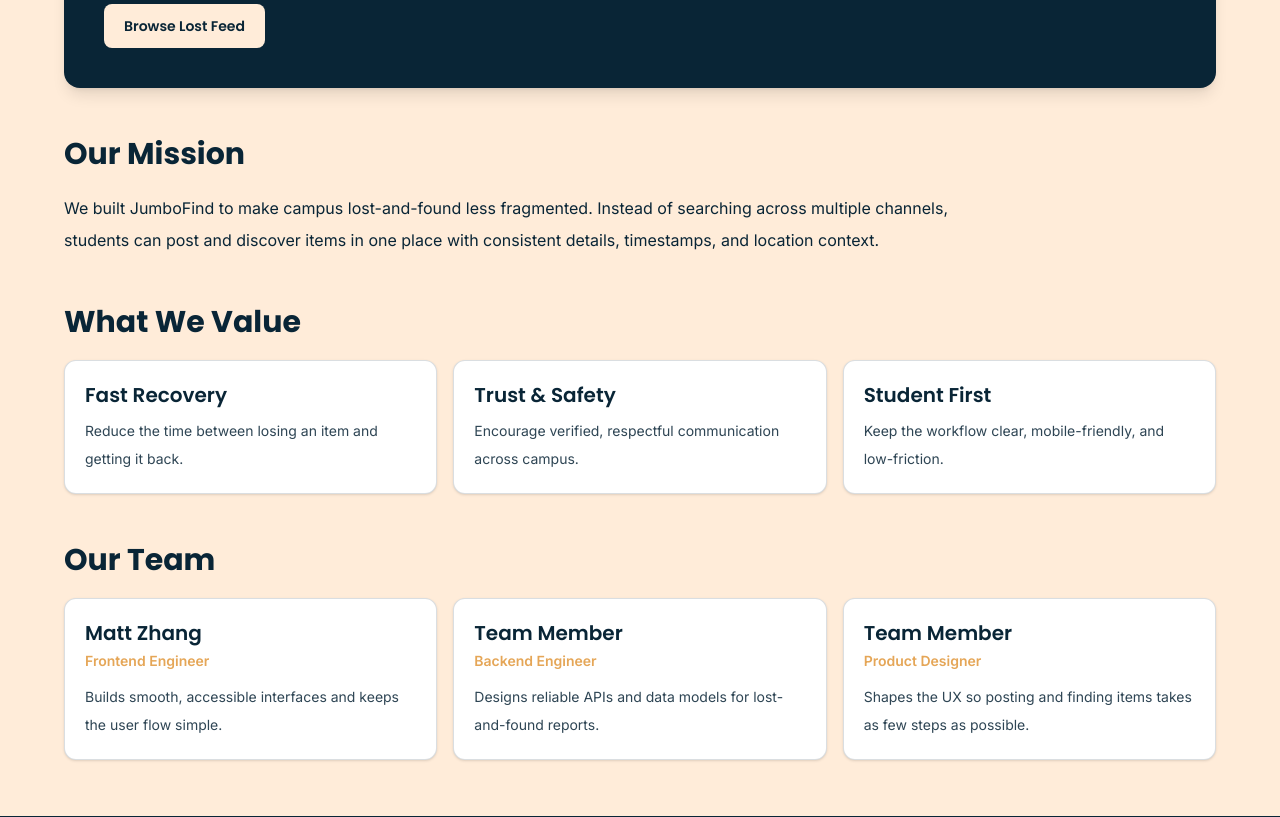
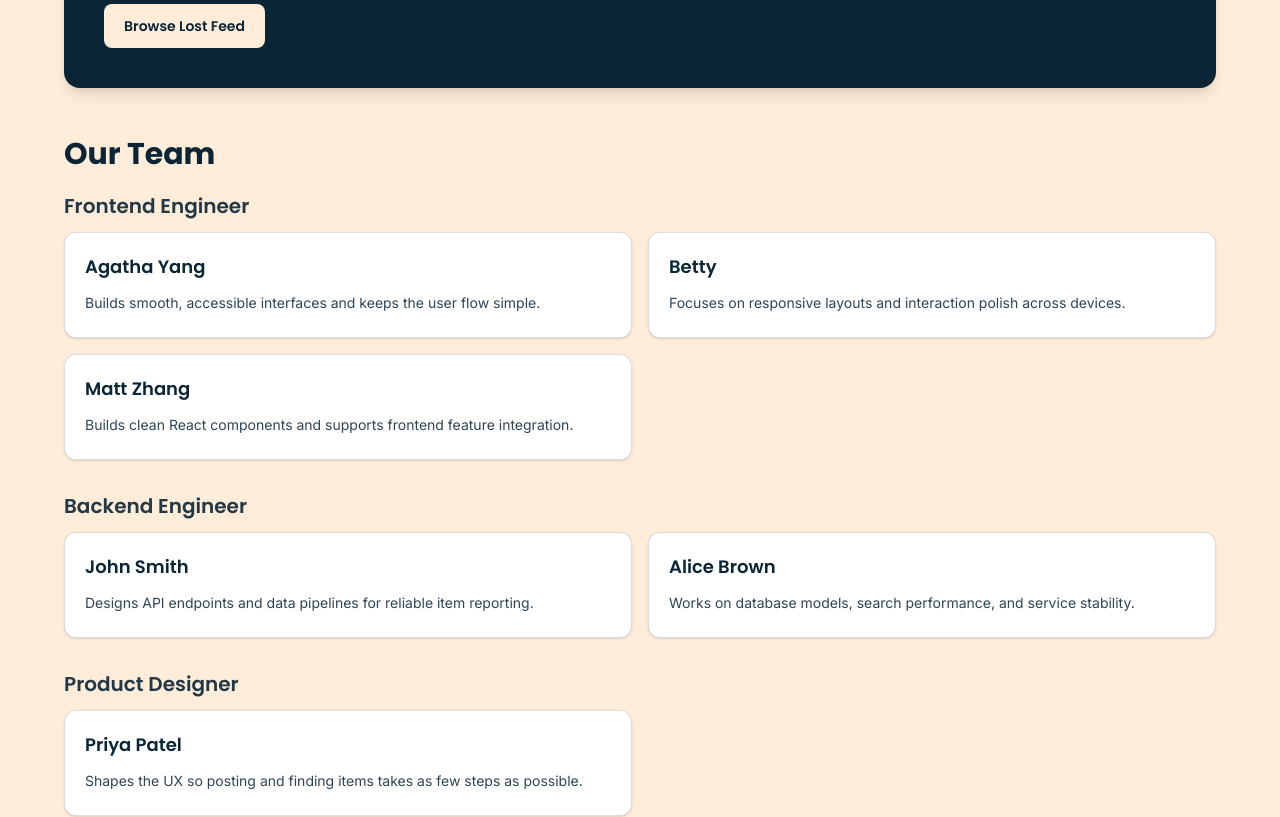
Before and after one commit to agath2/JumboFind, a Next.js app: page /aboutus in a window 1280 px wide. Shown: the part 340-1157 px from the top of the page. Built offline with nearby package versions, Linux system fonts and the light colour scheme.

Commit message:
about us

```diff
--- a/app/aboutus/page.tsx
+++ b/app/aboutus/page.tsx
@@ -1,21 +1,45 @@
 // Team information
 import Link from "next/link";
 
-const TEAM_MEMBERS = [
+const TEAM_GROUPS = [
   {
-    name: "Matt Zhang",
     role: "Frontend Engineer",
-    bio: "Builds smooth, accessible interfaces and keeps the user flow simple.",
+    members: [
+      {
+        name: "Agatha Yang",
+        bio: "Builds smooth, accessible interfaces and keeps the user flow simple.",
+      },
+      {
+        name: "Betty",
+        bio: "Focuses on responsive layouts and interaction polish across devices.",
+      },
+      {
+        name: "Matt Zhang",
+        bio: "Builds clean React components and supports frontend feature integration.",
+      },
+    ],
   },
   {
-    name: "",
     role: "Backend Engineer",
-    bio: "Designs reliable APIs and data models for lost-and-found reports.",
+    members: [
+      {
+        name: "John Smith",
+        bio: "Designs API endpoints and data pipelines for reliable item reporting.",
+      },
+      {
+        name: "Alice Brown",
+        bio: "Works on database models, search performance, and service stability.",
+      },
+    ],
   },
   {
-    name: "",
     role: "Product Designer",
-    bio: "Shapes the UX so posting and finding items takes as few steps as possible.",
+    members: [
+      {
+        name: "Priya Patel",
+        bio: "Shapes the UX so posting and finding items takes as few steps as possible.",
+      },
+    ],
   },
 ];
 
@@ -56,6 +80,28 @@
         </div>
 
         <div className="mb-12">
+          <h2 className="mb-5 font-heading text-2xl font-bold md:text-3xl">Our Team</h2>
+          <div className="space-y-8">
+            {TEAM_GROUPS.map((group) => (
+              <section key={group.role}>
+                <h3 className="mb-3 font-heading text-xl font-semibold text-dark-navy/90">{group.role}</h3>
+                <div className="grid grid-cols-1 gap-4 md:grid-cols-2">
+                  {group.members.map((member) => (
+                    <article
+                      key={`${group.role}-${member.name}`}
+                      className="rounded-xl border border-dark-navy/15 bg-white p-5 shadow-sm"
+                    >
+                      <h4 className="font-heading text-lg font-semibold">{member.name}</h4>
+                      <p className="mt-2 text-sm leading-7 text-dark-navy/85">{member.bio}</p>
+                    </article>
+                  ))}
+                </div>
+              </section>
+            ))}
+          </div>
+        </div>
+
+        <div className="mb-12">
           <h2 className="mb-5 font-heading text-2xl font-bold md:text-3xl">Our Mission</h2>
           <p className="max-w-4xl text-base leading-8">
             We built JumboFind to make campus lost-and-found less fragmented. Instead of searching across multiple channels,
@@ -63,7 +109,7 @@
           </p>
         </div>
 
-        <div className="mb-12">
+        <div>
           <h2 className="mb-5 font-heading text-2xl font-bold md:text-3xl">What We Value</h2>
           <div className="grid grid-cols-1 gap-4 md:grid-cols-3">
             {VALUES.map((value) => (
@@ -74,19 +120,6 @@
             ))}
           </div>
         </div>
-
-        <div>
-          <h2 className="mb-5 font-heading text-2xl font-bold md:text-3xl">Our Team</h2>
-          <div className="grid grid-cols-1 gap-4 md:grid-cols-3">
-            {TEAM_MEMBERS.map((member, index) => (
-              <article key={`${member.name || "member"}-${index}`} className="rounded-xl border border-dark-navy/15 bg-white p-5 shadow-sm">
-                <h3 className="font-heading text-xl font-semibold">{member.name || "Team Member"}</h3>
-                <p className="mt-1 text-sm font-semibold text-dark-yellow">{member.role}</p>
-                <p className="mt-3 text-sm leading-7 text-dark-navy/85">{member.bio}</p>
-              </article>
-            ))}
-          </div>
-        </div>
       </div>
     </section>
   );
```
